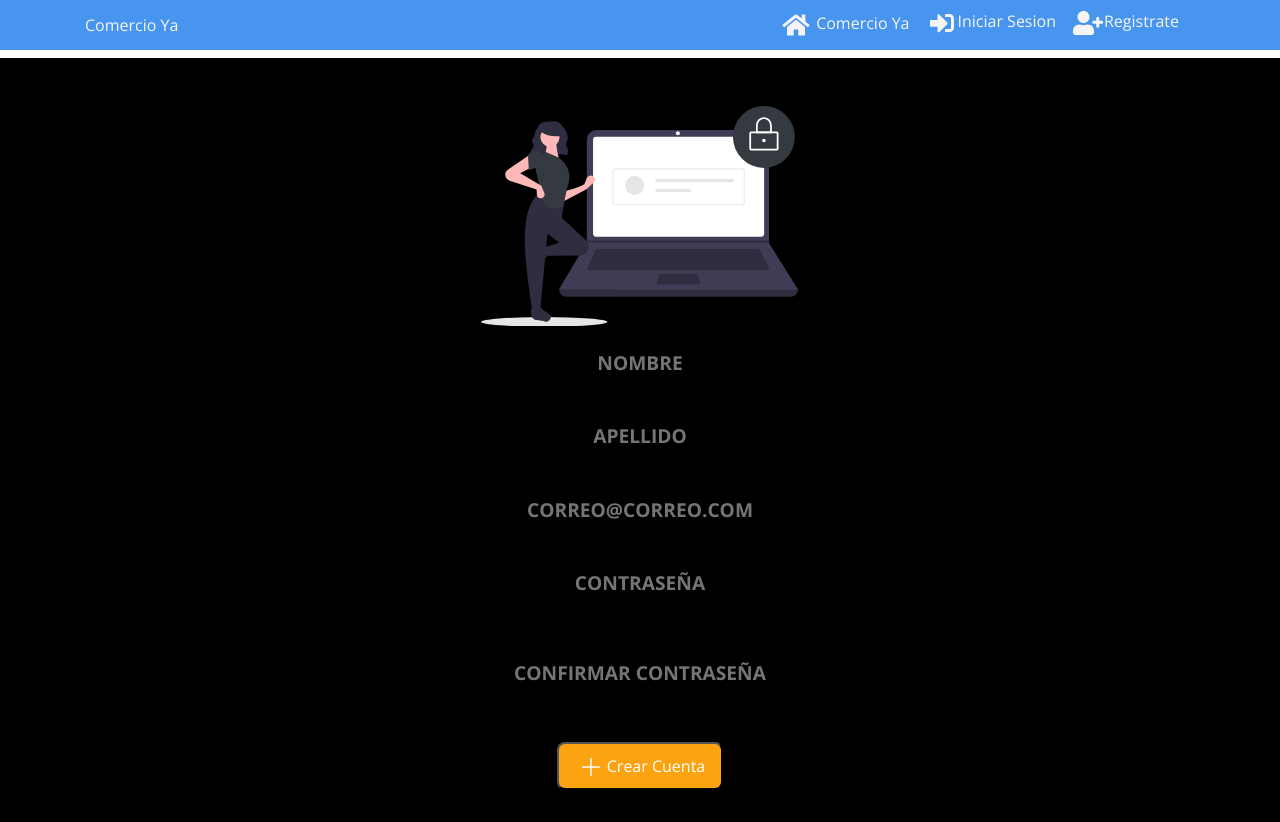
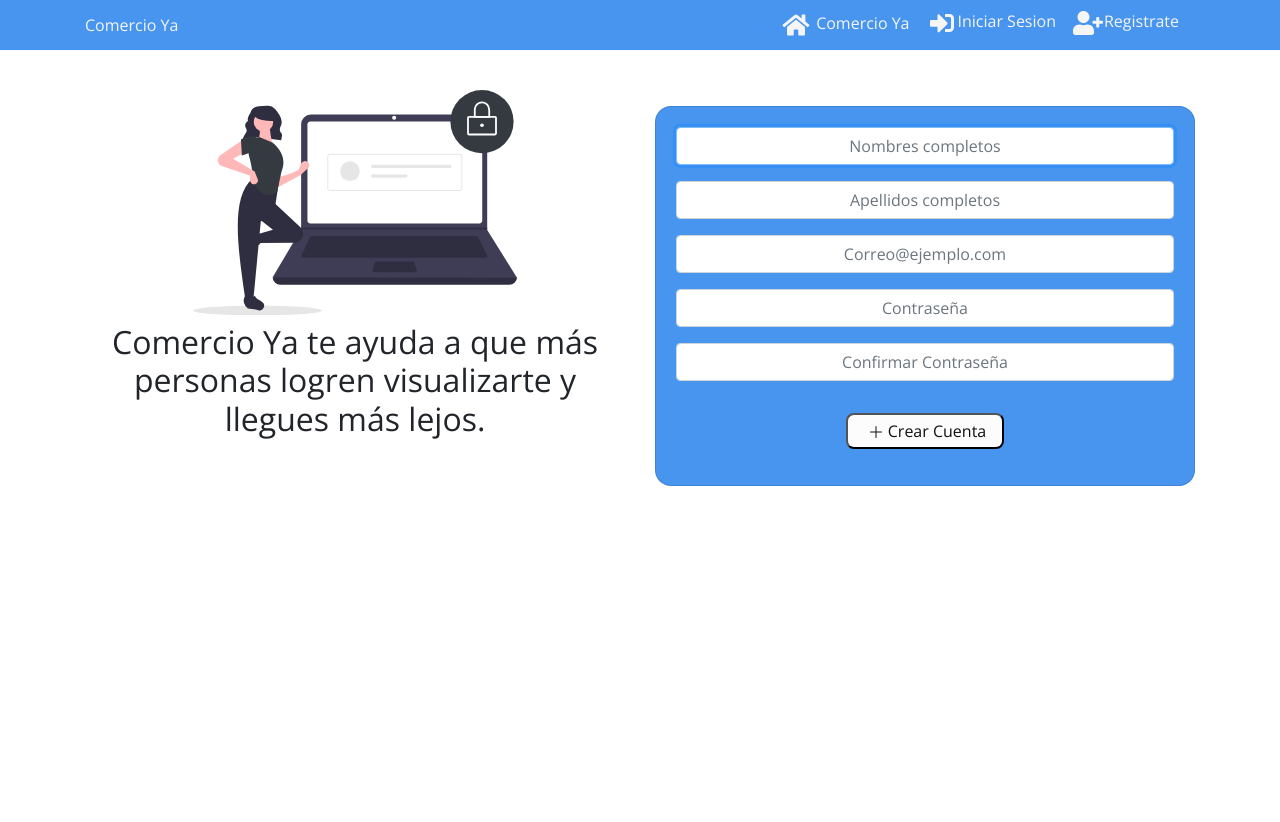
Before and after one commit to Estebanpz/ComercioYa_ReactJs, a React (Create React App) app: page /crear-cuenta in a window 1280 px wide. After the commit the page ends 800 px from the top, so only its background shows below. Built offline with nearby package versions, Linux system fonts and the light colour scheme; no server answers.

Commit message:
Falta solo el formulario de recuperación de contraseña.

```diff
--- a/src/Hooks/useFormValidacion.js
+++ b/src/Hooks/useFormValidacion.js
@@ -4,7 +4,7 @@ const useFormValidacion = () => {
     const [valido, setValido] = useState(false);
 
     const validacion = (e, name, value) => {
-        const regex = /^([a-zA-Z]+)(\s[a-zA-Z]+)*$/;
+        const regex = /^([a-zA-Z]+)([a-zA-Z]+)*$/;
         switch (name) {
             case 'nombre':
                 if (!regex.test(value)) {
--- a/src/components/CrearCuenta.jsx
+++ b/src/components/CrearCuenta.jsx
@@ -11,7 +11,7 @@ import swal from "sweetalert";
 import { BsPlusLg } from "react-icons/bs";
 const CrearCuenta = () => {
   //Llamando a la funcion que valida el formulario
-  const { error, validacion, valido } = useFormValidacion();
+  const { error, setError } = useFormValidacion();
   //Manejando errores de Registro de Usuario
   const [errorRegistro, setErrorRegistro] = useState("");
   //Definiendo el estado de los inputs
@@ -22,29 +22,89 @@ const CrearCuenta = () => {
     contrasena: "",
     contrasena2: "",
   });
-
+  const [valido, setValido] = useState(false);
   const handleChange = (e) => {
     let name = e.target.name;
     let value = e.target.value;
 
-    if(validacion(e, name, value)){
     setDatos({
       ...datos,
       [name]: value,
     });
-    }else{
-      swal({
-        title:"error",
-        text: error?.name,
-        icon:"error",
-      });
-    }
-
   }; //Fin del handleChange
 
   const onSubmit = async (e) => {
     e.preventDefault();
+    console.log(valido);
+    const regex = /^[a-zA-Z\\áéíóúÁÉÍÓÚñÑ\s]*$/;
+    const regexCorreo =
+      /^[-\w.%+]{1,64}@(?:[A-Z0-9-]{1,63}\.){1,125}[A-Z]{2,63}$/i;
+    const regexContrasena = /^(?=.*[A-Za-z])(?=.*\d)[A-Za-z\d0-9]{8,}$/
+    if (!regex.test(datos.nombre) || datos.nombre.length === 0) {
+      setError({
+        ...error,
+        nombre: "Digite su nombre sin números o caracteres especiales.",
+      });
+      setValido(false);
+      return;
+    }
+
+    if (!regex.test(datos.apellido) || datos.apellido.length === 0) {
+      setError({
+        ...error,
+        apellido: "Digite su apellido sin números o caracteres especiales",
+      });
+      setValido(false);
+      return;
+    }
+
+    if (!regexCorreo.test(datos.correo) || datos.correo.length === 0) {
+      setError({
+        ...error,
+        correo: "Digite un correo válido.",
+      });
+      setValido(false);
+      return;
+    }
+
+    if (datos.contrasena !== null && datos.contrasena2 !== null) {
+      if (datos.contrasena === datos.contrasena2) {
+        if (!regexContrasena.test(datos.contrasena)) {
+          setError({
+            ...error,
+            contrasena:
+              "La Contraseña debe ser mínimo de 8 Caracteres. 1 Mayuscula y 1 Número.",
+          });
+          setValido(false);
+        } else {
+          setValido(true);
+        }
+      } else {
+        setError({
+          ...error,
+          contrasena2: "Las contraseñas deben coincidir.",
+        });
+        setValido(false);
+      }
+    } else {
+      setValido(false);
+      setError({
+        ...error,
+        contrasena: "No puede quedar la contraseña vacia.",
+      });
+    }
+
+    setValido(
+      regex.test(
+        datos.nombre &&
+          regex.test(datos.apellido) &&
+          regexContrasena.test(datos.contrasena) &&
+          regexCorreo.test(datos.correo)
+      )
+    );
+
     if (valido) {
+      setError({})
       try {
         await RegistrarUsuario(
           datos.correo,
@@ -91,69 +151,90 @@ const CrearCuenta = () => {
 
   //Renderizado del componente
   return (
-    <Contenedor>
+    <>
+      <div className="container">
+        <div className="row">
+          <div className="col-sm-6 col-md-6 col-xl-6 col-lg-6">
             <ContenedorSvg>
               <IconoRegistro />
             </ContenedorSvg>
-
-      <ContenedorFormulario>
+            <div className="text-center p-2">
+              <h2>
+                Comercio Ya te ayuda a que más personas logren visualizarte y
+                llegues más lejos.
+              </h2>
+            </div>
+          </div>
+          <div className="col-sm-6 col-md-6 col-xl-6 col-lg-6 mt-5">
+            <div className="card" style={{ backgroundColor: "#4895EF", borderRadius:'1rem' }}>
+              <div className="card-body">
                 <form onSubmit={(e) => onSubmit(e)}>
                   {error && error.nombre && <Error>{error.nombre}</Error>}
-          <ContenedorInputs>
-            <Input
+                  {errorRegistro && <Error>{errorRegistro}</Error>}
+                  <div className="form-group">
+                    <input
                       type="text"
                       name="nombre"
-              placeholder="NOMBRE"
+                      placeholder="Nombres completos"
                       value={datos.nombre}
                       autoFocus
+                      className="form-control text-center"
                       onChange={(e) => handleChange(e)}
                     />
-          </ContenedorInputs>
+                  </div>
 
-          <ContenedorInputs>
-            <Input
+                  <div className="form-group">
+                    <input
                       type="text"
                       name="apellido"
-              placeholder="APELLIDO"
+                      placeholder="Apellidos completos"
                       value={datos.apellido}
+                      className="form-control text-center"
                       onChange={(e) => handleChange(e)}
                     />
                     {error && error.apellido && <Error>{error.apellido}</Error>}
-          </ContenedorInputs>
-          <ContenedorInputs>
-            <Input
+                  </div>
+                  <div className="form-group">
+                    <input
                       type="email"
                       name="correo"
-              placeholder="CORREO@CORREO.COM"
+                      placeholder="Correo@ejemplo.com"
                       value={datos.correo}
+                      className="form-control text-center"
                       onChange={(e) => handleChange(e)}
                     />
                     {error && error.correo && <Error>{error.correo}</Error>}
-          </ContenedorInputs>
+                  </div>
 
-          <ContenedorInputs className="form-group">
-            <Input
+                  <div className="form-group">
+                    <input
                       type="password"
                       name="contrasena"
-              placeholder="CONTRASEÑA"
+                      placeholder="Contraseña"
                       id="contrasena"
                       autoComplete="true"
+                      className="form-control text-center"
                       value={datos.contrasena}
                       onChange={(e) => handleChange(e)}
                     />
-          </ContenedorInputs>
-          {error && error.contrasena && <Error>{error.contrasena}</Error>}
-          <ContenedorInputs className="form-group">
-            <Input
+                  </div>
+                  {error && error.contrasena && (
+                    <Error>{error.contrasena}</Error>
+                  )}
+                  <div className="form-group">
+                    <input
                       type="password"
                       name="contrasena2"
-              placeholder="CONFIRMAR CONTRASEÑA"
+                      placeholder="Confirmar Contraseña"
                       autoComplete="true"
+                      className="form-control text-center"
                       value={datos.contrasena2}
                       onChange={(e) => handleChange(e)}
                     />
-          </ContenedorInputs>
-          {error && error.contrasena2 && <Error>{error.contrasena2}</Error>}
+                  </div>
+                  {error && error.contrasena2 && (
+                    <Error>{error.contrasena2}</Error>
+                  )}
                   <ContenedorBtns>
                     <Btn>
                       <span>
@@ -163,8 +244,12 @@ const CrearCuenta = () => {
                     </Btn>
                   </ContenedorBtns>
                 </form>
-      </ContenedorFormulario>
-    </Contenedor>
+              </div>
+            </div>
+          </div>
+        </div>
+      </div>
+    </>
   );
 };
 
@@ -172,7 +257,7 @@ const Contenedor = styled.div`
   width: 100%;
   height: 100%;
   display: grid;
-  background-color: #000000;
+  background-color: #fcfcfc;
   padding: 1rem;
   justify-content: center;
   align-items: center;
@@ -211,7 +296,7 @@ const Input = styled.input`
   font-weight: bold;
   font-size: 1.2rem;
   border-radius: 0.1rem;
-  color: #fca311;
+  color: #1e0065;
   margin: 1rem;
   padding: 0.4rem;
   &::placeholder {
@@ -220,7 +305,7 @@ const Input = styled.input`
 
   &:hover {
     transition: all ease-in-out 0.5s;
-    border-bottom: 2px solid #fba410;
+    border-bottom: 2px solid #101010;
   }
 
   &:-webkit-autofill,
@@ -241,7 +326,7 @@ const ContenedorBtns = styled.div`
 
 const Btn = styled.button`
   width: auto;
-  height: 3rem;
+  height: 2rem;
   display: flex;
   justify-content: center;
   align-items: center;
@@ -250,9 +335,20 @@ const Btn = styled.button`
   text-align: center;
   cursor: pointer;
   border-radius: 3px;
-  background-color: #fca311;
-  color: #fff;
+  background-color: #fcfcfc;
+  color: #101010;
   border-radius: 0.5rem;
+
+  &:hover {
+    transition: all ease-in-out 0.4s;
+    background-color: #101010;
+    color: #fcfcfc;
+  }
+
+  & > span > svg {
+    width: 1rem;
+    height: auto;
+  }
 `;
 
 const ContenedorSvg = styled.div`
@@ -264,7 +360,7 @@ const ContenedorSvg = styled.div`
   justify-content: center;
 
   & > svg {
-    width: 40%;
+    width: 60%;
     height: auto;
     padding: 0;
     margin: 0;
@@ -279,7 +375,7 @@ const Titulo = styled.div`
 `;
 
 const Error = styled.p`
-  color: #ccc;
+  color: #101010;
   font-size: 1.2rem;
   margin-top: 0.5rem;
 `;
--- a/src/components/Home.jsx
+++ b/src/components/Home.jsx
@@ -9,7 +9,7 @@ import { ReactComponent as NoHayNegocio } from "./../img/no-hay-negocios.svg";
 import { Contenedor } from "./../elementos/ElementosFormulario";
 const Home = () => {
   const [cargando, setCargando] = useState(true);
-  const [negocios, setNegocios] = useObtenerNegocios();
+  const [negocios] = useObtenerNegocios();
 
   // API RICK AND MORTY , Probando estilos de posibles tarjetas
   const [page, setPage] = useState(1);
--- a/src/components/InicioSesion.jsx
+++ b/src/components/InicioSesion.jsx
@@ -8,6 +8,7 @@ import IniciarSesion from "../Firebase/IniciarSesion";
 import swal from "sweetalert";
 //Importando iconos
 import { BsArrowClockwise, BsBoxArrowInRight } from "react-icons/bs";
+import { FaEye, FaEyeSlash } from "react-icons/fa";
 import styled from "styled-components";
 const InicioSesion = () => {
   const { user } = useAuth();
@@ -16,7 +17,7 @@ const InicioSesion = () => {
     email: "",
     password: "",
   });
-
+  const [ver, setVer] = useState(false);
   useEffect(() => {
     if (user) {
       navigate("/");
@@ -71,52 +72,107 @@ const InicioSesion = () => {
       );
     }
   };
+
+  const handleToogle = () => {
+    let inputPassword = document.getElementById("password");
+    if (inputPassword.type === "password") {
+      inputPassword.type = "text";
+      setVer(true);
+    } else {
+      inputPassword.type = "password";
+      setVer(false);
+    }
+  };
   return (
-    <Contenedor>
+    <>
+      <div className="container">
+        <div className="row">
+          <div className="col-sm-6 col-md-6 col-xl-6 col-lg-6 mt-5">
             <ContenedorSvg>
               <IconoLogin />
             </ContenedorSvg>
-      <ContenedorFormulario>
+            <div className="text-center p-2 m-2">
+              <h2>
+                Comercio Ya te ayuda a que más personas logren visualizarte y
+                llegues más lejos.
+              </h2>
+            </div>
+          </div>
+
+          <div className="col sm-6 col-md-6 col-xl-6 col-lg-6 mt-5">
+            <div
+              className="card"
+              style={{ backgroundColor: "#4895EF", borderRadius: "1rem" }}
+            >
+              <div className="card-body">
                 <form onSubmit={onSubmit}>
-          <ContenedorInputs>
-            <Input
+                  <div className="form-group">
+                    <input
                       type="email"
                       name="email"
-              placeholder="CORREO@CORREO.COM"
+                      placeholder="Correo electronico"
                       value={datos.email}
                       autoFocus
+                      className="form-control text-center"
                       onChange={(e) => handleChange(e)}
                       id="email"
                     />
-
-            <Input
+                  </div>
+                  <div className="form-group">
+                    <input
                       type="password"
                       name="password"
-              placeholder="CONTRASEÑA"
+                      placeholder="Contraseña"
                       value={datos.password}
                       onChange={(e) => handleChange(e)}
                       autoComplete="true"
+                      className="form-control text-center"
                       id="password"
                     />
-          </ContenedorInputs>
+                    <div className="d-inline-block">
+                      <span
+                        style={{ cursor: "pointer" }}
+                        onClick={() => handleToogle()}
+                      >
+                        {ver ? (
+                          <FaEye
+                            style={{ color: "#560BAD", fontSize: "1.4rem" }}
+                          />
+                        ) : (
+                          <FaEyeSlash
+                            style={{ color: "#560BAD", fontSize: "1.4rem" }}
+                          />
+                        )}
+                      </span>
+                    </div>
+                  </div>
 
                   <ContenedorBtns>
                     <Btn>
                       <span>
-                <BsBoxArrowInRight fontSize="1.5rem" />
+                        <BsBoxArrowInRight className="mx-1" />
                       </span>
                       Iniciar Sesión
                     </Btn>
                   </ContenedorBtns>
-          <NavLink to="/restablecer-contrasena" style={{ color: "#fff" }}>
+                  <div className="text-center">
+                    <NavLink
+                      to="/restablecer-contrasena"
+                      style={{ color: "#FCFCFC" }}
+                    >
                       <span>
                         <BsArrowClockwise fontSize="1.5rem" />
                       </span>
                       Restablecer Contraseña
                     </NavLink>
+                  </div>
                 </form>
-      </ContenedorFormulario>
-    </Contenedor>
+              </div>
+            </div>
+          </div>
+        </div>
+      </div>
+    </>
   );
 };
 
@@ -124,7 +180,7 @@ const Contenedor = styled.div`
   width: 100%;
   height: 100vh;
   display: grid;
-  background-color: #000000;
+  background-color: #fcfcfc;
   padding: 1rem;
   justify-content: center;
   align-items: center;
@@ -163,7 +219,7 @@ const Input = styled.input`
   font-weight: bold;
   font-size: 1.2rem;
   border-radius: 0.1rem;
-  color: #fca311;
+  color: #1e0065;
   margin: 1rem;
   padding: 0.4rem;
   &::placeholder {
@@ -172,7 +228,7 @@ const Input = styled.input`
 
   &:hover {
     transition: all ease-in-out 0.5s;
-    border-bottom: 2px solid #fba410;
+    border-bottom: 2px solid #101010;
   }
 
   &:-webkit-autofill,
@@ -194,7 +250,7 @@ const ContenedorSvg = styled.div`
   justify-content: center;
   align-items: center;
   & > svg {
-    width: 40%;
+    width: 60%;
     height: auto;
     padding: 0;
     margin: 0;
@@ -210,7 +266,7 @@ const ContenedorBtns = styled.div`
 
 const Btn = styled.button`
   width: auto;
-  height: 3rem;
+  height: 2rem;
   display: flex;
   justify-content: center;
   align-items: center;
@@ -219,9 +275,21 @@ const Btn = styled.button`
   text-align: center;
   cursor: pointer;
   border-radius: 3px;
-  background-color: #fca311;
-  color: #fff;
+  background-color: #fcfcfc;
+  color: #101010;
   border-radius: 0.5rem;
+
+  &:hover {
+    transition: all ease-in-out 0.4s;
+    background-color: #101010;
+    color: #fcfcfc;
+  }
+
+  & > span > svg {
+    width: 1.4rem;
+    height: auto;
+    margin: 1rem 0;
+  }
 `;
 
 const Titulo = styled.div`
--- a/src/components/RestabalecerContrasena.jsx
+++ b/src/components/RestabalecerContrasena.jsx
@@ -55,7 +55,7 @@ const RestablecerContrasena = () => {
   return (
     <Contenedor>
       <strong>
-        <h1 style={{ color: "whitesmoke" }}>Restablecer Contraseña</h1>
+        <h1 style={{ color: "#560BAD" }}>Restablecer Contraseña</h1>
       </strong>
       <ContenedorSvg>
         <Password />
--- a/src/elementos/ElementosFormulario.jsx
+++ b/src/elementos/ElementosFormulario.jsx
@@ -4,7 +4,7 @@ const Contenedor = styled.div`
   width: 100%;
   height: ${props => props.full ? '100%' : '100vh'};
   display: grid;
-  background-color:${props => props.formulario ? '#E5E5E5': '#000000'};
+  background-color:#FCFCFC;
   padding: 1rem;
   justify-content: center;
   align-items: center;
@@ -39,7 +39,7 @@ const ContenedorInputs = styled.div`
   align-items: center;
   background-color: none;
    &>label{
-    color: ${props => props.blanco && '#FFFF'};
+    color: ${props => props.blanco && '#1E0065'};
    }
 `;
 const Input = styled.input`
@@ -55,7 +55,7 @@ const Input = styled.input`
   font-weight: bold;
   font-size: 1.2rem;
   border-radius: 0.1rem;
-  color: #fca311;
+  color: #1E0065;
   margin: 1rem;
   padding: 0.4rem;
   &::placeholder {
@@ -64,7 +64,7 @@ const Input = styled.input`
 
   &:hover {
     transition: all ease-in-out 0.5s;
-    border-bottom: 2px solid #fba410;
+    border-bottom: 2px solid #101010;
   }
 
   &:-webkit-autofill,
@@ -94,7 +94,7 @@ const Btn = styled.button`
   text-align: center;
   cursor: pointer;
   border-radius: 3px;
-  background-color: #fca311;
+  background-color: #4361EE;
   color: #fff;
   border-radius: 0.5rem;
   font-size:1rem;
```
Lines whose indentation alone changed are shown as unchanged.
